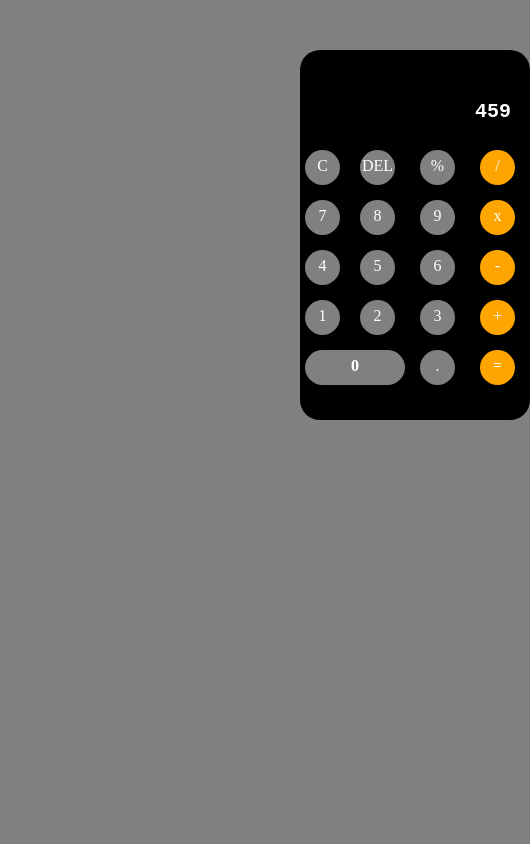
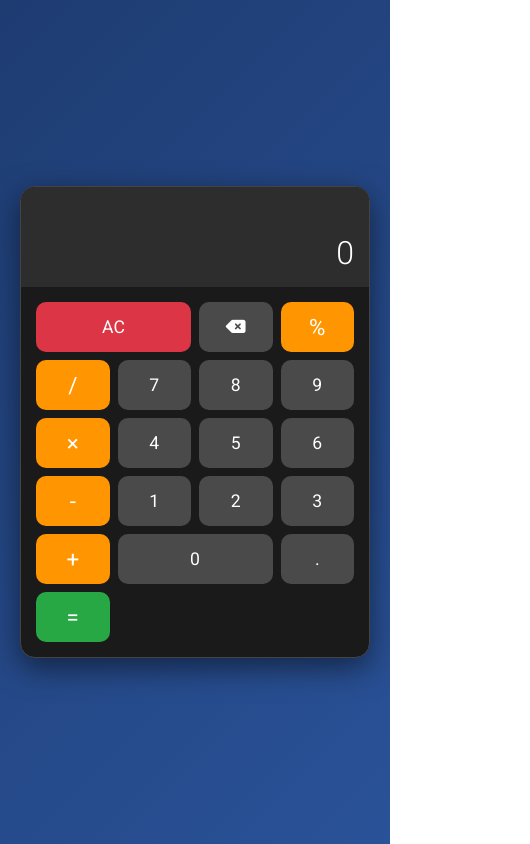
Before and after one commit to tanushkaext/projects, a plain HTML site: page calculator/index.html in a window 390 px wide. Shown: the whole page, 530 px wide, since content can reach past the window. Drawn offline with Linux system fonts and the light colour scheme.

Commit message:
Organizing project into folder

```diff
--- a/calculator/index.html
+++ b/calculator/index.html
@@ -3,30 +3,42 @@
 <head>
     <meta charset="UTF-8">
     <meta name="viewport" content="width=device-width, initial-scale=1.0">
-    <title>Calculator</title>
+    <title>Modern Calculator</title>
     <link rel="stylesheet" href="style.css">
+    <link rel="stylesheet" href="https://cdnjs.cloudflare.com/ajax/libs/font-awesome/6.0.0-beta3/css/all.min.css">
 </head>
 <body>
-    <div class="box"> <b class="custom-bold">459</b>
-        <div class="circle" id="circle1">DEL</div>
-        <div class="circle" id="circle2">%</div>
-        <div class="circle" id="circle3">/</div>
-        <div class="circle" id="circle4">8</div>
-        <div class="circle" id="circle5">5</div>
-        <div class="circle" id="circle6">-</div>
-        <div class="circle" id="circle7">x</div>
-        <div class="circle" id="circle8">+</div>
-        <div class="circle" id="circle9">=</div>
-        <div class="circle" id="circle10">6</div>
-        <div class="circle" id="circle11">9</div>
-        <div class="circle" id="circle12">3</div>
-        <div class="circle" id="circle13">.</div>
-        <div class="circle" id="circle14">7</div>
-        <div class="circle" id="circle15">4</div>
-        <div class="circle" id="circle16">1</div>
-        <div class="circle" id="circle17">2</div>
-        <div class="circle" id="circle18">C</div>
-        <div class="oval"><b >0</b></div>
+    <div class="calculator">
+        <div class="display">
+            <div class="previous-operand"></div>
+            <div class="current-operand">0</div>
+        </div>
+        <div class="buttons">
+            <button class="span-two" data-action="clear">AC</button>
+            <button data-action="delete"><i class="fas fa-backspace"></i></button>
+            <button data-action="operation">%</button>
+            <button data-action="operation">/</button>
+
+            <button data-action="number">7</button>
+            <button data-action="number">8</button>
+            <button data-action="number">9</button>
+            <button data-action="operation">×</button>
+
+            <button data-action="number">4</button>
+            <button data-action="number">5</button>
+            <button data-action="number">6</button>
+            <button data-action="operation">-</button>
+
+            <button data-action="number">1</button>
+            <button data-action="number">2</button>
+            <button data-action="number">3</button>
+            <button data-action="operation">+</button>
+
+            <button class="span-two" data-action="number">0</button>
+            <button data-action="number">.</button>
+            <button class="equals" data-action="calculate">=</button>
+        </div>
     </div>
-    </body>
+    <script src="script.js"></script>
+</body>
 </html>
--- /dev/null
+++ b/calculator/script.js
@@ -0,0 +1,173 @@
+class Calculator {
+    constructor(previousOperandElement, currentOperandElement) {
+        this.previousOperandElement = previousOperandElement;
+        this.currentOperandElement = currentOperandElement;
+        this.clear();
+    }
+
+    clear() {
+        this.currentOperand = '0';
+        this.previousOperand = '';
+        this.operation = undefined;
+        this.resetScreen = false;
+    }
+
+    delete() {
+        if (this.resetScreen) return;
+        if (this.currentOperand === '0') return;
+        this.currentOperand = this.currentOperand.toString().slice(0, -1);
+        if (this.currentOperand === '') this.currentOperand = '0';
+    }
+
+    appendNumber(number) {
+        if (number === '.' && this.currentOperand.includes('.')) return;
+        if (this.resetScreen) {
+            this.currentOperand = '';
+            this.resetScreen = false;
+        }
+        if (this.currentOperand === '0' && number !== '.') {
+            this.currentOperand = number.toString();
+        } else {
+            this.currentOperand = this.currentOperand.toString() + number.toString();
+        }
+    }
+
+    chooseOperation(operation) {
+        if (this.currentOperand === '') return;
+        if (this.previousOperand !== '') {
+            this.compute();
+        }
+        this.operation = operation;
+        this.previousOperand = this.currentOperand;
+        this.resetScreen = true;
+    }
+
+    compute() {
+        let computation;
+        const prev = parseFloat(this.previousOperand);
+        const current = parseFloat(this.currentOperand);
+        if (isNaN(prev) || isNaN(current)) return;
+
+        switch (this.operation) {
+            case '+':
+                computation = prev + current;
+                break;
+            case '-':
+                computation = prev - current;
+                break;
+            case '×':
+                computation = prev * current;
+                break;
+            case '/':
+                computation = prev / current;
+                break;
+            case '%':
+                computation = prev % current;
+                break;
+            default:
+                return;
+        }
+
+        this.currentOperand = computation.toString();
+        this.operation = undefined;
+        this.previousOperand = '';
+        this.resetScreen = true;
+    }
+
+    getDisplayNumber(number) {
+        const stringNumber = number.toString();
+        const integerDigits = parseFloat(stringNumber.split('.')[0]);
+        const decimalDigits = stringNumber.split('.')[1];
+        let integerDisplay;
+
+        if (isNaN(integerDigits)) {
+            integerDisplay = '';
+        } else {
+            integerDisplay = integerDigits.toLocaleString('en', {
+                maximumFractionDigits: 0
+            });
+        }
+
+        if (decimalDigits != null) {
+            return `${integerDisplay}.${decimalDigits}`;
+        } else {
+            return integerDisplay;
+        }
+    }
+
+    updateDisplay() {
+        this.currentOperandElement.innerText = this.getDisplayNumber(this.currentOperand);
+        if (this.operation != null) {
+            this.previousOperandElement.innerText =
+                `${this.getDisplayNumber(this.previousOperand)} ${this.operation}`;
+        } else {
+            this.previousOperandElement.innerText = '';
+        }
+    }
+}
+
+// Get DOM elements
+const numberButtons = document.querySelectorAll('[data-action="number"]');
+const operationButtons = document.querySelectorAll('[data-action="operation"]');
+const equalsButton = document.querySelector('[data-action="calculate"]');
+const deleteButton = document.querySelector('[data-action="delete"]');
+const clearButton = document.querySelector('[data-action="clear"]');
+const previousOperandElement = document.querySelector('.previous-operand');
+const currentOperandElement = document.querySelector('.current-operand');
+
+// Create calculator instance
+const calculator = new Calculator(previousOperandElement, currentOperandElement);
+
+// Event Listeners
+numberButtons.forEach(button => {
+    button.addEventListener('click', () => {
+        calculator.appendNumber(button.innerText);
+        calculator.updateDisplay();
+    });
+});
+
+operationButtons.forEach(button => {
+    button.addEventListener('click', () => {
+        calculator.chooseOperation(button.innerText);
+        calculator.updateDisplay();
+    });
+});
+
+equalsButton.addEventListener('click', button => {
+    calculator.compute();
+    calculator.updateDisplay();
+});
+
+clearButton.addEventListener('click', button => {
+    calculator.clear();
+    calculator.updateDisplay();
+});
+
+deleteButton.addEventListener('click', button => {
+    calculator.delete();
+    calculator.updateDisplay();
+});
+
+// Keyboard support
+document.addEventListener('keydown', (e) => {
+    if ((e.key >= '0' && e.key <= '9') || e.key === '.') {
+        calculator.appendNumber(e.key);
+        calculator.updateDisplay();
+    } else if (e.key === '+' || e.key === '-' || e.key === '*' || e.key === '/' || e.key === '%') {
+        calculator.chooseOperation(e.key === '*' ? '×' : e.key);
+        calculator.updateDisplay();
+    } else if (e.key === 'Enter' || e.key === '=') {
+        e.preventDefault();
+        calculator.compute();
+        calculator.updateDisplay();
+    } else if (e.key === 'Backspace') {
+        calculator.delete();
+        calculator.updateDisplay();
+    } else if (e.key === 'Escape') {
+        calculator.clear();
+        calculator.updateDisplay();
+    }
+});
+
+// Initial display update
+calculator.updateDisplay();
--- a/calculator/style.css
+++ b/calculator/style.css
@@ -1,112 +1,171 @@
-*{
+@import url('https://fonts.googleapis.com/css2?family=Roboto:wght@300;400;500&display=swap');
+
+:root {
+    --bg-color: #1a1a1a;
+    --display-bg: #2d2d2d;
+    --btn-color: #4a4a4a;
+    --btn-hover: #5e5e5e;
+    --operation-btn: #ff9500;
+    --operation-hover: #ffaa33;
+    --equals-btn: #28a745;
+    --equals-hover: #34ce57;
+    --clear-btn: #dc3545;
+    --clear-hover: #e4606d;
+    --text-color: #ffffff;
+    --text-secondary: #a5a5a5;
+}
+
+* {
     margin: 0;
     padding: 0;
-    background-color: gray;
+    box-sizing: border-box;
+    font-family: 'Roboto', sans-serif;
 }
-.box{
-    margin: 50px 50px 50px 300px;
-    background-color: black;
-    height: 370px;
-    width: 230px;
+
+body {
+    background: linear-gradient(135deg, #1e3c72, #2a5298);
+    min-height: 100vh;
+    display: flex;
+    justify-content: center;
+    align-items: center;
+    padding: 20px;
+}
+
+.calculator {
+    background: var(--bg-color);
     border-radius: 20px;
-    position: relative;
-    text-align: center;
-    color: white;
+    box-shadow: 0 10px 30px rgba(0, 0, 0, 0.5);
+    width: 100%;
+    max-width: 320px;
+    overflow: hidden;
+    border: 1px solid #444;
 }
-    .circle{
-        position: absolute;
-        border-radius: 50%;
-        width: 35px;
-        height: 35px;
-        top: 100px;
-        left: 5px;
-        line-height: 2;
 
+.display {
+    background: var(--display-bg);
+    padding: 20px;
+    text-align: right;
+    min-height: 120px;
+    display: flex;
+    flex-direction: column;
+    justify-content: flex-end;
+    word-wrap: break-word;
+    word-break: break-all;
 }
-    #circle1{
-        background-color: gray;
-        top: 100px;
-        left: 60px;
-        line-height: 2;
 
+.previous-operand {
+    color: var(--text-secondary);
+    font-size: 1.2rem;
+    min-height: 1.5rem;
+    margin-bottom: 0.5rem;
 }
-    #circle2{
-        background-color: gray;
-        top: 100px;
-        left: 120px;
-        line-height: 2;
 
+.current-operand {
+    color: var(--text-color);
+    font-size: 2.5rem;
+    font-weight: 300;
 }
-    #circle3{
-        background-color: orange;
-        top: 100px;
-        left: 180px;
-        line-height: 2;
+
+.buttons {
+    display: grid;
+    grid-template-columns: repeat(4, 1fr);
+    gap: 10px;
+    padding: 20px;
 }
-    #circle4{
-        background-color: gray;
-        top: 150px;
-        left: 60px;
-        line-height: 2;
+
+button {
+    border: none;
+    border-radius: 10px;
+    padding: 15px 0;
+    font-size: 1.2rem;
+    cursor: pointer;
+    color: var(--text-color);
+    background: var(--btn-color);
+    transition: all 0.2s ease;
+    display: flex;
+    justify-content: center;
+    align-items: center;
 }
-    #circle5{
-        background-color: gray;
-        top: 200px;
-        left: 60px;
-        line-height: 2;
+
+button:hover {
+    background: var(--btn-hover);
+    transform: translateY(-2px);
 }
-    #circle6{
-        background-color: orange;
-        top: 200px;
-        left: 180px;
-        line-height: 2;
+
+button:active {
+    transform: translateY(0);
 }
-    #circle7{
-        background-color: orange;
-        top: 150px;
-        left: 180px;
-        line-height: 2;
+
+button[data-action="operation"] {
+    background: var(--operation-btn);
+    font-size: 1.4rem;
 }
-    #circle8{
-        background-color: orange;
-        top: 250px;
-        left: 180px;
-        line-height: 2;
+
+button[data-action="operation"]:hover {
+    background: var(--operation-hover);
 }
-    #circle9{
-        background-color: orange;
-        top: 300px;
-        left: 180px;
-        line-height: 2;
+
+.equals {
+    background: var(--equals-btn) !important;
+    font-size: 1.4rem;
 }
-    #circle10{
-        background-color: gray;
-        top: 200px;
-        left: 120px;
-        line-height: 2;
+
+.equals:hover {
+    background: var(--equals-hover) !important;
 }
-    #circle11{
-        background-color: gray;
-        top: 150px;
-        left: 120px;
-        line-height: 2;
+
+[data-action="clear"] {
+    background: var(--clear-btn);
 }
-    #circle12{
-        background-color: gray;
-        top: 250px;
-        left: 120px;
-        line-height: 2;
+
+[data-action="clear"]:hover {
+    background: var(--clear-hover);
 }
-    #circle13{
-        background-color: gray;
-        top: 300px;
-        left: 120px;
-        line-height: 2;
+
+[data-action="delete"] {
+    background: var(--btn-color);
 }
-    #circle14{
-        background-color: gray;
-        top: 150px;
-        left: 5px;
+
+.span-two {
+    grid-column: span 2;
+}
+
+/* Responsive Design */
+@media (max-width: 400px) {
+    .calculator {
+        max-width: 100%;
+        border-radius: 15px;
+    }
+
+    .buttons {
+        gap: 8px;
+        padding: 15px;
+    }
+
+    button {
+        padding: 12px 0;
+        font-size: 1.1rem;
+    }
+
+    .display {
+        padding: 15px;
+        min-height: 100px;
+    }
+
+    .current-operand {
+        font-size: 2rem;
+    }
+}
+
+/* Dark mode support */
+@media (prefers-color-scheme: dark) {
+    :root {
+        --bg-color: #1e1e1e;
+        --display-bg: #252526;
+        --btn-color: #333;
+        --btn-hover: #444;
+    }
+}
         line-height: 2;
     }
     #circle15{
```
Lines whose indentation alone changed are shown as unchanged.
